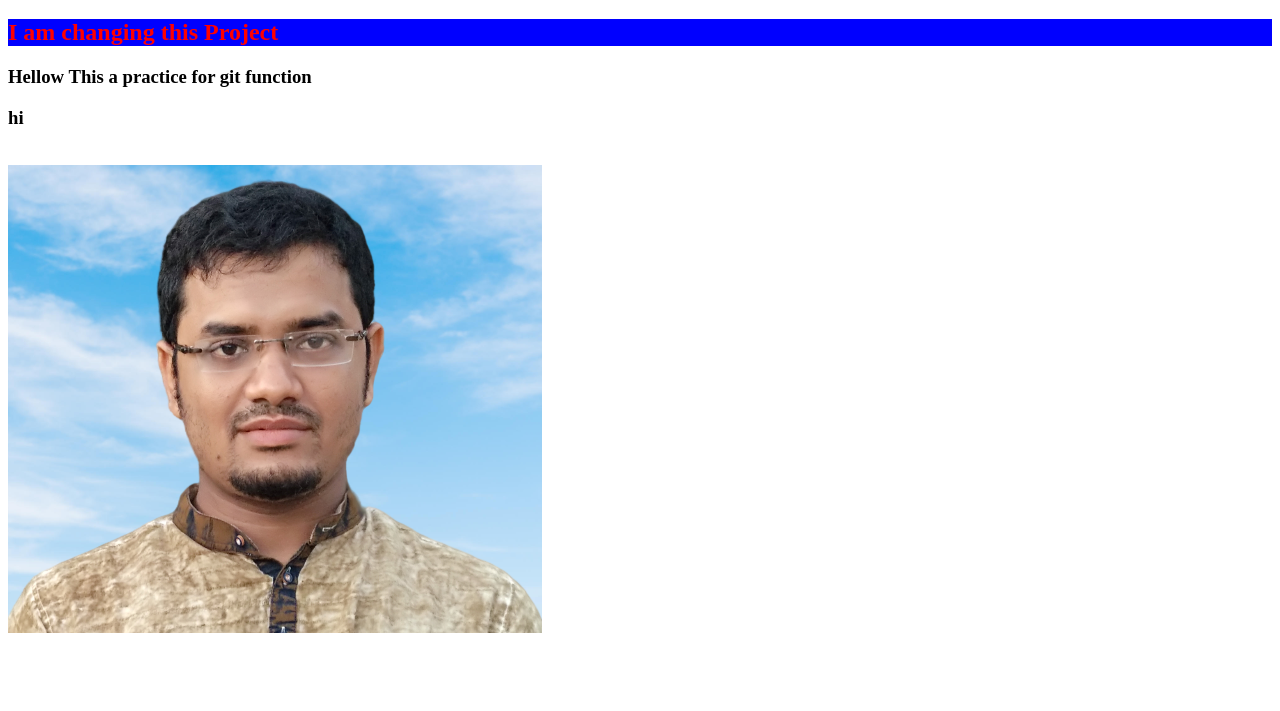
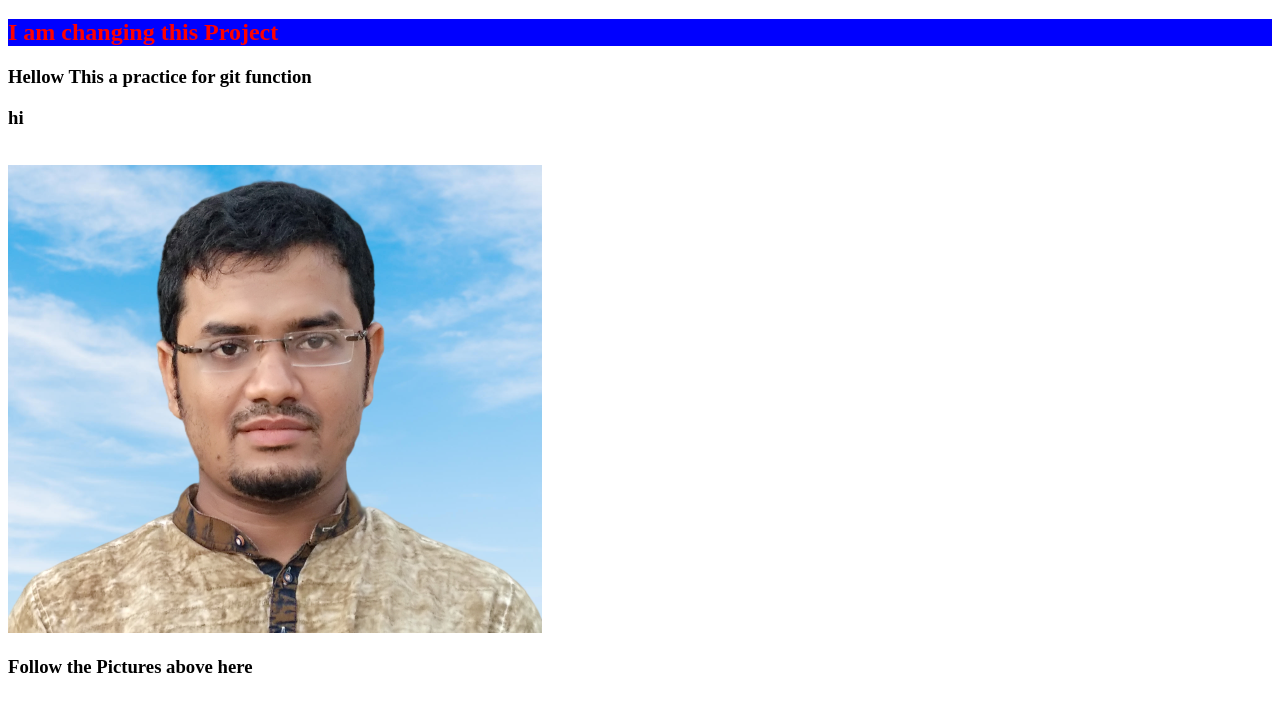
Before and after one commit to developermkarim/P-Hero-first-Project, a plain HTML site: page index.html in a window 1280 px wide. Shown: the part 61-772 px from the top of the page. Drawn offline with Linux system fonts and the light colour scheme.

Commit message:
something new text

```diff
--- a/index.html
+++ b/index.html
@@ -16,5 +16,7 @@
 <img src="../My Professional Image4.png" alt="">
 <br>
 <img src="My Professional Image.png" alt="">
+
+<h3>Follow the Pictures above here</h3>
 </body>
 </html>
```
